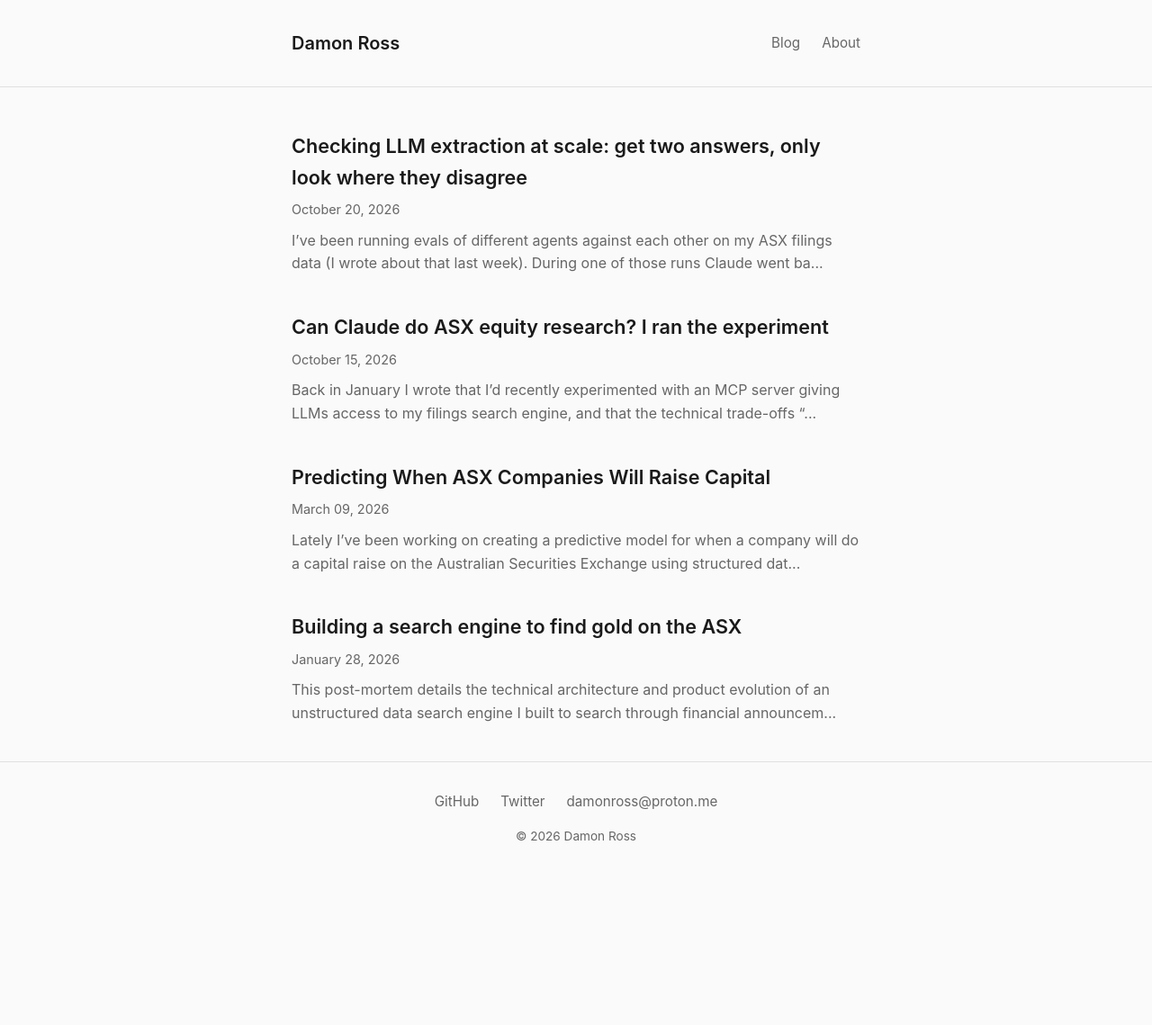
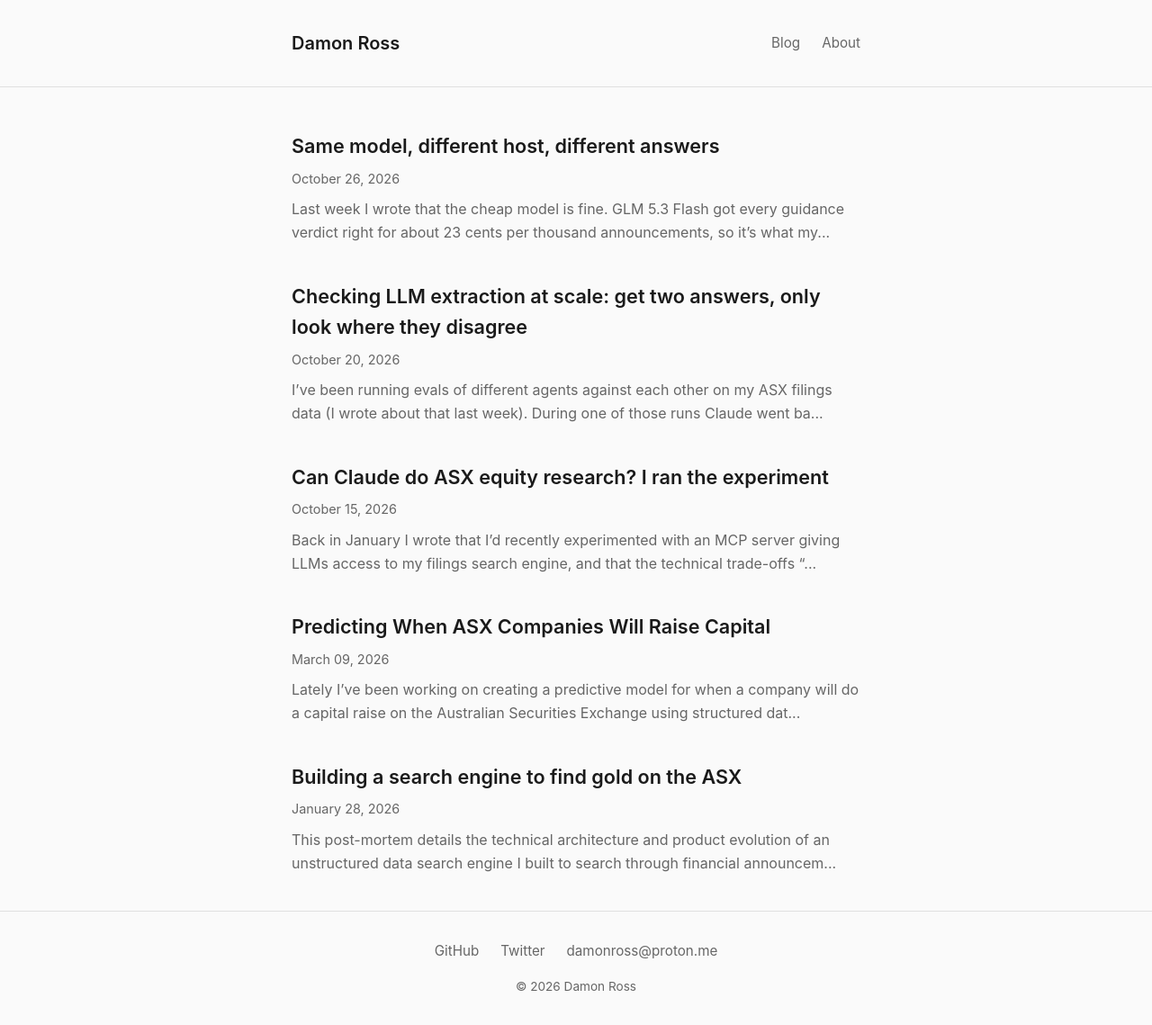
Before and after one commit to damonphilipross/damonphilipross.github.io, a Jekyll site: the page built from index.html, in a window 1280 px wide. Shown: the whole page at 90% size. Built offline with Jekyll 4.4.1, drawn with Linux system fonts in a browser that asks for light colours; before the commit the page ends 973 px from its top, so only the background shows below that; part of the change alters nothing that is shown.

Commit message:
Same model, different host post; link from the guidance post

```diff
--- a/_posts/2026-10-20-i-let-code-decide-whether-guidance-went-up-or-down.md
+++ b/_posts/2026-10-20-i-let-code-decide-whether-guidance-went-up-or-down.md
@@ -86,6 +86,8 @@ Which is the point. Neither answer should automatically overrule the other. Each
 
 GLM 5.3 Flash got every verdict and every old figure right for about 23 cents per thousand announcements. DeepSeek V4 Pro got the same score at 15 times the price.
 
+*Update, 26 Oct: which company hosts the model matters too. [Same model, different host, different answers](/2026/10/26/same-model-different-host/).*
+
 <div class="asx-chart" style="height:380px"><canvas id="chart-cost"></canvas></div>
 
 ## What I'm changing
--- /dev/null
+++ b/_posts/2026-10-26-same-model-different-host.md
@@ -0,0 +1,103 @@
+---
+layout: post
+title: "Same model, different host, different answers"
+date: 2026-10-26
+---
+
+Last week I wrote that [the cheap model is fine](/2026/10/20/i-let-code-decide-whether-guidance-went-up-or-down/). GLM 5.3 Flash got every guidance verdict right for about 23 cents per thousand announcements, so it's what my ASX pipeline runs on.
+
+What I didn't think about is that "GLM 5.3 Flash" isn't one thing.
+
+## 38 hosts, one model name
+
+I use OpenRouter, which sends each request to one of the companies hosting the model. For GLM 5.3 Flash there are 38 of them. The cheapest charges $0.041 per million input tokens, the most expensive $0.15. Same weights on paper, but they run on different hardware, and a lot of the cheap ones run it at lower precision (fp4 or fp8) to fit more on each GPU.
+
+I found this while pricing a backfill. My director-trade classification only goes back to 2025, and I want 2019 onwards: about 52,000 Appendix 3Y notices. At one end of the price range that's $10, at the other $45. Not a lot of money either way, but it made me ask what I'm actually getting at each price.
+
+## Testing the host, not the model
+
+I have a golden set of 54 filings I use to test the pipeline, the tricky kind: guidance with an "at least" floor, a director notice with two trades and one total, a quarterly report in thousands, a takeover priced in a foreign currency. I wrote every expected answer by hand from the PDF.
+
+Normally I test models against it. This time I kept the model fixed and pinned each run to one host, three runs per filing, with a filing only passing if all three runs get it right.
+
+<div class="sh-bars">
+  <div class="sh-row"><span class="sh-name">Novita</span><span class="sh-bar"><i style="width:100%"></i></span><span class="sh-v">54/54</span><span class="sh-p">$0.084</span></div>
+  <div class="sh-row"><span class="sh-name">Relace</span><span class="sh-bar"><i style="width:98.1%"></i></span><span class="sh-v">53/54</span><span class="sh-p">$0.041</span></div>
+  <div class="sh-row"><span class="sh-name">StreamLake</span><span class="sh-bar"><i style="width:98.1%"></i></span><span class="sh-v">53/54</span><span class="sh-p">$0.043</span></div>
+  <div class="sh-row"><span class="sh-name">OpenInference</span><span class="sh-bar"><i style="width:98.1%"></i></span><span class="sh-v">53/54</span><span class="sh-p">$0.077</span></div>
+  <div class="sh-row"><span class="sh-name">Near AI</span><span class="sh-bar"><i style="width:98.1%"></i></span><span class="sh-v">53/54</span><span class="sh-p">$0.080</span></div>
+  <div class="sh-row sh-bad"><span class="sh-name">Wafer</span><span class="sh-bar"><i style="width:90.7%"></i></span><span class="sh-v">49/54</span><span class="sh-p">$0.054</span></div>
+  <div class="sh-row sh-bad"><span class="sh-name">GMICloud</span><span class="sh-bar"><i style="width:90.7%"></i></span><span class="sh-v">49/54</span><span class="sh-p">$0.075</span></div>
+  <div class="sh-row sh-bad"><span class="sh-name">OpenRouter default</span><span class="sh-bar"><i style="width:90.7%"></i></span><span class="sh-v">49/54</span><span class="sh-p">mixed</span></div>
+  <div class="sh-cap">GLM 5.3 Flash on each host: filings right on all three runs (of 54), and price per million input tokens.</div>
+</div>
+
+Two more hosts, Darkbloom and Sail Research, are in the list but rate-limited most of my calls, so they never really got scored.
+
+## The default was the problem
+
+The row I didn't expect is the last one. When you don't tell OpenRouter where to send a request, it load-balances across the hosts. About 70% of my calls landed on Wafer, which scored 49/54. So by not choosing, I was paying more than the cheapest host and getting worse answers than it.
+
+The hosts that failed didn't fail where I'd expect. Every one of them got all the director trades and all the guidance directions right. They missed the surrounding detail: a buyback's dollar amount, what stage a raise was at, the value and currency of a takeover, why a substantial holder's stake changed. Wafer got those right some runs and wrong on others. GMICloud got three of them wrong every time.
+
+That's the annoying kind of wrong. It doesn't show up in a quick look, and on some hosts it changes from run to run.
+
+<div class="ge-card">
+  <div class="ge-card-h">The one filing the cheap hosts miss</div>
+  <p class="ge-note" style="margin-top:0">Relace and StreamLake both miss one filing, and only one run in three: a coal project tagged as metallurgical coal that sometimes comes back with thermal coal added. It's flaky on almost every host, including the default routing. Novita is the only one that got it three times out of three, at double the price.</p>
+</div>
+
+## Cheaper models didn't make it
+
+Since I was already set up, I ran every model on OpenRouter that's cheaper than GLM on its cheapest host. None of them came close.
+
+<table class="ge-t">
+  <thead><tr><th>Model (cheapest host)</th><th>Filings right</th></tr></thead>
+  <tbody>
+    <tr><td>GLM 5.3 Flash (Relace)</td><td><span class="ge-ok">53/54</span></td></tr>
+    <tr><td>Qwen 3.7 Flash</td><td>43/54</td></tr>
+    <tr><td>Ling 3.0 Flash</td><td>37/54 <small>(lots of empty responses)</small></td></tr>
+    <tr><td>gpt-oss-20b</td><td>34/54</td></tr>
+    <tr><td>Nex N2.5 Mini</td><td>33/54</td></tr>
+    <tr><td>Mistral Nemo</td><td>32/54</td></tr>
+    <tr><td>Granite 4.0 Micro</td><td>20/54</td></tr>
+  </tbody>
+</table>
+
+The whole round, 16 setups by 54 filings by 3 runs, cost less than a dollar.
+
+## What I changed
+
+- Every call in the pipeline now asks for Relace first, then StreamLake, then Novita, and only falls back to the next cheapest host after that. Wafer, GMICloud and the two rate-limited hosts are never used.
+- Every response records which host served it and what OpenRouter billed, so I see what I pay instead of estimating it.
+- The eval can pin a host, so I can re-run this whenever a host changes. They change their precision and capacity without telling anyone.
+
+The backfill is running now on the new routing: 52,000 notices for about $10, with a second model from a different lab re-reading a sample of each batch, and a stop if they start disagreeing.
+
+## The bigger point
+
+A model name on an API isn't a promise you'll get the same model. If you're running extraction at scale through a router, test the host as well as the model, and pick one on purpose. In my case the cheapest host and a better answer were the same choice. I just hadn't made it.
+
+## Caveats
+
+54 filings is small, and the answer key is mine. Three runs per filing catches flaky answers but won't catch something that's wrong one time in fifty. Prices and scores are from 26 October 2026; hosts come and go and change their setups, so treat this as a snapshot.
+
+<style>
+.sh-bars{margin:1.75rem 0;border:1px solid #e5e7eb;border-radius:12px;padding:1rem 1.1rem;background:#fff}
+.sh-row{display:grid;grid-template-columns:9.5rem 1fr 3.4rem 3.6rem;align-items:center;gap:.6rem;font-size:.9rem;padding:.22rem 0}
+.sh-name{color:#111827;font-weight:600}
+.sh-bar{background:#f3f4f6;border-radius:6px;height:.75rem;overflow:hidden;position:relative}
+.sh-bar i{position:absolute;left:0;top:0;bottom:0;background:#4f46e5;border-radius:6px}
+.sh-bad .sh-bar i{background:#f87171}
+.sh-v{font-variant-numeric:tabular-nums;text-align:right;color:#111827}
+.sh-p{font-variant-numeric:tabular-nums;text-align:right;color:#6b7280;font-size:.82rem}
+.sh-cap{margin-top:.6rem;font-size:.8rem;color:#6b7280}
+.ge-card{border:1px solid #e5e7eb;border-radius:12px;padding:1rem 1.1rem;margin:1.5rem 0;background:#fff;box-shadow:0 1px 2px rgba(0,0,0,.04)}
+.ge-card-h{font-weight:700;color:#111827;margin-bottom:.6rem}
+.ge-t{width:100%;border-collapse:collapse;font-size:.9rem;margin:1.25rem 0}
+.ge-t th{text-align:left;color:#6b7280;font-weight:600;border-bottom:1px solid #e5e7eb;padding:.35rem .4rem}
+.ge-t td{padding:.4rem;border-bottom:1px solid #f3f4f6}
+.ge-ok{display:inline-block;font-weight:600;font-size:.8rem;padding:.1rem .45rem;border-radius:6px;background:#ecfdf5;color:#047857}
+.ge-note{margin:.7rem 0 0;font-size:.88rem;color:#4b5563}
+@media (max-width:560px){.sh-row{grid-template-columns:6.5rem 1fr 3rem;font-size:.82rem}.sh-p{display:none}}
+</style>
```
